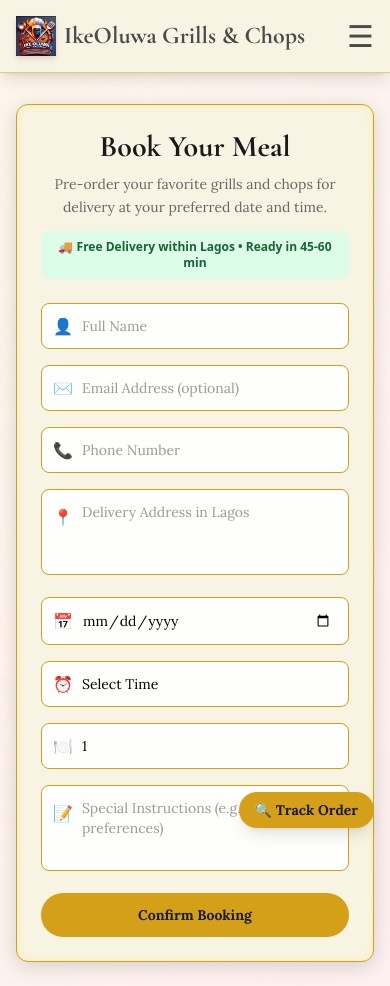
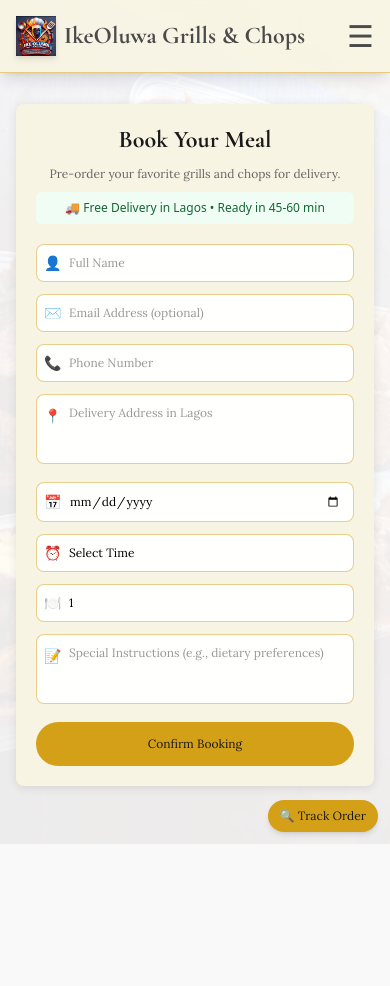
Before and after one commit to A9Pro/ikeolouwa-grills-chops, a Next.js app: page /reservations in a window 390 px wide. After the commit the page ends 844 px from the top, so only its background shows below. Built offline with nearby package versions, Linux system fonts and the light colour scheme.

Commit message:
Enhance reservations/page.tsx for visible background image, cleaner design, and improved mobile-friendliness

```diff
--- a/src/app/reservations/page.tsx
+++ b/src/app/reservations/page.tsx
@@ -45,24 +45,24 @@ const CountdownTimer = ({ targetDate }: { targetDate: string | Date }) => {
 
   if (timeRemaining.isExpired) {
     return (
-      <div className="text-red-500 font-semibold text-center mt-4 text-sm">
+      <div className="text-red-500 font-semibold text-center mt-3 text-xs sm:text-sm">
         Delivery Time Has Passed
       </div>
     );
   }
 
   return (
-    <div className="mt-4">
-      <p className="text-xs text-[#666] mb-2 font-lora text-center">
+    <div className="mt-3">
+      <p className="text-xs text-[#666] mb-2 font-lora text-center sm:text-sm">
         Time until your meal delivery:
       </p>
       <div className="grid grid-cols-4 gap-2 text-center">
         {["days", "hours", "minutes", "seconds"].map((unit, i) => (
           <div
             key={i}
-            className="bg-[#D4A017]/10 rounded-lg p-2 border border-[#D4A017]/50"
+            className="bg-[#D4A017]/10 rounded-md p-2 border border-[#D4A017]/30"
           >
-            <div className="text-lg font-bold text-[#D4A017]">
+            <div className="text-base font-bold text-[#D4A017] sm:text-lg">
               {timeRemaining[unit as keyof typeof timeRemaining]}
             </div>
             <div className="text-xs text-[#666] font-lora">
@@ -243,53 +243,53 @@ const MealBookingPage = () => {
   const customStyles = `
     .font-cormorant { font-family: 'Cormorant Garamond', serif; }
     .font-lora { font-family: 'Lora', serif; }
-    .nav-link { color: #4A4A4A; transition: color 200ms; position: relative; }
+    .nav-link { color: #1A1A1A; transition: color 200ms; position: relative; }
     .nav-link:hover { color: #D4A017; }
     .nav-link::after { content: ''; position: absolute; bottom: -4px; left: 0; width: 100%; height: 1px; background: #D4A017; transform: scaleX(0); transition: transform 200ms; transform-origin: left; }
     .nav-link:hover::after { transform: scaleX(1); }
-    .btn-gold { padding: 0.75rem 2rem; background: #D4A017; color: #1A1A1A; font-weight: 600; border-radius: 9999px; transition: all 200ms; }
-    .btn-gold:hover { background: #B88C14; transform: scale(1.03); }
-    .btn-gold-outline { padding: 0.75rem 2rem; border: 2px solid #D4A017; color: #D4A017; border-radius: 9999px; transition: all 200ms; }
-    .btn-gold-outline:hover { background: #D4A017; color: #1A1A1A; transform: scale(1.03); }
-    .shiny-gold-card-bg { background: #F8F4E3; border: 1px solid #D4A017; box-shadow: 0 4px 20px rgba(0,0,0,0.15), inset 0 0 10px rgba(255,215,0,0.2); }
+    .btn-gold { padding: 0.75rem 1.5rem; background: #D4A017; color: #1A1A1A; font-weight: 500; border-radius: 9999px; transition: all 200ms; min-height: 44px; }
+    .btn-gold:hover { background: #B88C14; transform: scale(1.02); }
+    .btn-gold-outline { padding: 0.75rem 1.5rem; border: 1px solid #D4A017; color: #D4A017; border-radius: 9999px; transition: all 200ms; min-height: 44px; }
+    .btn-gold-outline:hover { background: #D4A017; color: #1A1A1A; transform: scale(1.02); }
+    .shiny-gold-card-bg { background: #F8F4E3; border: 1px solid #D4A017/50; box-shadow: 0 2px 10px rgba(0,0,0,0.1); }
   `;
 
   return (
     <>
       <style>{customStyles}</style>
-      <div className="min-h-screen bg-gradient-to-br from-orange-50 to-red-50 relative overflow-hidden pt-20">
+      <div className="min-h-screen bg-white relative overflow-hidden pt-20">
         {/* Background Image Overlay */}
         {backgroundImage && (
           <div
-            className="absolute inset-0 bg-cover bg-center opacity-10 transition-opacity duration-500"
+            className="absolute inset-0 bg-cover bg-center opacity-30 transition-opacity duration-300"
             style={{ backgroundImage: `url(${backgroundImage})` }}
           />
         )}
-        <div className="absolute inset-0 bg-gradient-to-br from-orange-50/90 to-red-50/90" />
+        <div className="absolute inset-0 bg-white/70" />
 
         {/* Main Content */}
-        <div className="relative z-10 container mx-auto px-4 py-6">
+        <div className="relative z-10 container mx-auto px-4 py-6 sm:px-6">
           {view === "form" && (
-            <div className="max-w-md mx-auto">
-              <div className="shiny-gold-card-bg rounded-xl p-6 shadow-lg">
-                <div className="text-center mb-6">
-                  <h1 className="font-cormorant text-3xl font-bold text-[#1A1A1A] mb-2 sm:text-4xl">
+            <div className="max-w-sm mx-auto sm:max-w-md">
+              <div className="shiny-gold-card-bg rounded-lg p-5 sm:p-6">
+                <div className="text-center mb-5">
+                  <h1 className="font-cormorant text-2xl font-bold text-[#1A1A1A] mb-2 sm:text-3xl">
                     {formFields.id ? "Update Your Order" : "Book Your Meal"}
                   </h1>
-                  <p className="font-lora text-[#666] text-sm leading-relaxed sm:text-base">
-                    Pre-order your favorite grills and chops for delivery at your preferred date and time.
+                  <p className="font-lora text-[#666] text-xs leading-relaxed sm:text-sm">
+                    Pre-order your favorite grills and chops for delivery.
                   </p>
-                  <div className="mt-3 p-2 bg-green-100 rounded-lg">
-                    <p className="text-green-800 font-semibold text-xs sm:text-sm">
-                      🚚 Free Delivery within Lagos • Ready in 45-60 min
+                  <div className="mt-2 p-2 bg-green-50 rounded-md">
+                    <p className="text-green-800 font-medium text-xs sm:text-sm">
+                      🚚 Free Delivery in Lagos • Ready in 45-60 min
                     </p>
                   </div>
                 </div>
 
-                <form onSubmit={handleSubmit} className="space-y-4">
+                <form onSubmit={handleSubmit} className="space-y-3">
                   {/* Full Name */}
                   <div className="relative">
-                    <span className="absolute left-3 top-1/2 transform -translate-y-1/2 text-[#D4A017] text-base">
+                    <span className="absolute left-2 top-1/2 transform -translate-y-1/2 text-[#D4A017] text-sm sm:text-base">
                       👤
                     </span>
                     <input
@@ -299,13 +299,13 @@ const MealBookingPage = () => {
                       onChange={handleFormChange}
                       required
                       placeholder="Full Name"
-                      className="w-full pl-10 pr-4 py-3 border border-[#D4A017] rounded-lg bg-white/90 font-lora text-sm placeholder-[#999] focus:outline-none focus:ring-1 focus:ring-[#D4A017] focus:border-[#D4A017] transition-colors sm:text-base"
+                      className="w-full pl-8 pr-3 py-2.5 border border-[#D4A017]/50 rounded-lg bg-white/95 font-lora text-xs placeholder-[#999] focus:outline-none focus:ring-1 focus:ring-[#D4A017] focus:border-[#D4A017] sm:text-sm sm:pl-9 sm:py-3"
                     />
                   </div>
 
                   {/* Email Address */}
                   <div className="relative">
-                    <span className="absolute left-3 top-1/2 transform -translate-y-1/2 text-[#D4A017] text-base">
+                    <span className="absolute left-2 top-1/2 transform -translate-y-1/2 text-[#D4A017] text-sm sm:text-base">
                       ✉️
                     </span>
                     <input
@@ -314,13 +314,13 @@ const MealBookingPage = () => {
                       value={formFields.email}
                       onChange={handleFormChange}
                       placeholder="Email Address (optional)"
-                      className="w-full pl-10 pr-4 py-3 border border-[#D4A017] rounded-lg bg-white/90 font-lora text-sm placeholder-[#999] focus:outline-none focus:ring-1 focus:ring-[#D4A017] focus:border-[#D4A017] transition-colors sm:text-base"
+                      className="w-full pl-8 pr-3 py-2.5 border border-[#D4A017]/50 rounded-lg bg-white/95 font-lora text-xs placeholder-[#999] focus:outline-none focus:ring-1 focus:ring-[#D4A017] focus:border-[#D4A017] sm:text-sm sm:pl-9 sm:py-3"
                     />
                   </div>
 
                   {/* Phone Number */}
                   <div className="relative">
-                    <span className="absolute left-3 top-1/2 transform -translate-y-1/2 text-[#D4A017] text-base">
+                    <span className="absolute left-2 top-1/2 transform -translate-y-1/2 text-[#D4A017] text-sm sm:text-base">
                       📞
                     </span>
                     <input
@@ -330,13 +330,13 @@ const MealBookingPage = () => {
                       onChange={handleFormChange}
                       required
                       placeholder="Phone Number"
-                      className="w-full pl-10 pr-4 py-3 border border-[#D4A017] rounded-lg bg-white/90 font-lora text-sm placeholder-[#999] focus:outline-none focus:ring-1 focus:ring-[#D4A017] focus:border-[#D4A017] transition-colors sm:text-base"
+                      className="w-full pl-8 pr-3 py-2.5 border border-[#D4A017]/50 rounded-lg bg-white/95 font-lora text-xs placeholder-[#999] focus:outline-none focus:ring-1 focus:ring-[#D4A017] focus:border-[#D4A017] sm:text-sm sm:pl-9 sm:py-3"
                     />
                   </div>
 
                   {/* Delivery Address */}
                   <div className="relative">
-                    <span className="absolute left-3 top-4 text-[#D4A017] text-base">
+                    <span className="absolute left-2 top-3 text-[#D4A017] text-sm sm:text-base">
                       📍
                     </span>
                     <textarea
@@ -346,14 +346,14 @@ const MealBookingPage = () => {
                       required
                       placeholder="Delivery Address in Lagos"
                       rows={3}
-                      className="w-full pl-10 pr-4 py-3 border border-[#D4A017] rounded-lg bg-white/90 font-lora text-sm placeholder-[#999] focus:outline-none focus:ring-1 focus:ring-[#D4A017] focus:border-[#D4A017] transition-colors resize-none sm:text-base"
+                      className="w-full pl-8 pr-3 py-2.5 border border-[#D4A017]/50 rounded-lg bg-white/95 font-lora text-xs placeholder-[#999] focus:outline-none focus:ring-1 focus:ring-[#D4A017] focus:border-[#D4A017] resize-none sm:text-sm sm:pl-9 sm:py-3"
                     />
                   </div>
 
                   {/* Date and Time */}
-                  <div className="grid grid-cols-1 sm:grid-cols-2 gap-4">
+                  <div className="grid grid-cols-1 gap-3 sm:grid-cols-2 sm:gap-4">
                     <div className="relative">
-                      <span className="absolute left-3 top-1/2 transform -translate-y-1/2 text-[#D4A017] text-base">
+                      <span className="absolute left-2 top-1/2 transform -translate-y-1/2 text-[#D4A017] text-sm sm:text-base">
                         📅
                       </span>
                       <input
@@ -363,11 +363,11 @@ const MealBookingPage = () => {
                         onChange={handleFormChange}
                         required
                         min={new Date().toISOString().split("T")[0]}
-                        className="w-full pl-10 pr-4 py-3 border border-[#D4A017] rounded-lg bg-white/90 font-lora text-sm focus:outline-none focus:ring-1 focus:ring-[#D4A017] focus:border-[#D4A017] transition-colors sm:text-base"
+                        className="w-full pl-8 pr-3 py-2.5 border border-[#D4A017]/50 rounded-lg bg-white/95 font-lora text-xs focus:outline-none focus:ring-1 focus:ring-[#D4A017] focus:border-[#D4A017] sm:text-sm sm:pl-9 sm:py-3"
                       />
                     </div>
                     <div className="relative">
-                      <span className="absolute left-3 top-1/2 transform -translate-y-1/2 text-[#D4A017] text-base">
+                      <span className="absolute left-2 top-1/2 transform -translate-y-1/2 text-[#D4A017] text-sm sm:text-base">
                         ⏰
                       </span>
                       <select
@@ -375,7 +375,7 @@ const MealBookingPage = () => {
                         value={formFields.time}
                         onChange={handleFormChange}
                         required
-                        className="w-full pl-10 pr-4 py-3 border border-[#D4A017] rounded-lg bg-white/90 font-lora text-sm focus:outline-none focus:ring-1 focus:ring-[#D4A017] focus:border-[#D4A017] transition-colors appearance-none sm:text-base"
+                        className="w-full pl-8 pr-3 py-2.5 border border-[#D4A017]/50 rounded-lg bg-white/95 font-lora text-xs focus:outline-none focus:ring-1 focus:ring-[#D4A017] focus:border-[#D4A017] appearance-none sm:text-sm sm:pl-9 sm:py-3"
                       >
                         <option value="">Select Time</option>
                         {Array.from({ length: 48 }, (_, i) => {
@@ -394,7 +394,7 @@ const MealBookingPage = () => {
 
                   {/* Number of Meals */}
                   <div className="relative">
-                    <span className="absolute left-3 top-1/2 transform -translate-y-1/2 text-[#D4A017] text-base">
+                    <span className="absolute left-2 top-1/2 transform -translate-y-1/2 text-[#D4A017] text-sm sm:text-base">
                       🍽️
                     </span>
                     <input
@@ -406,13 +406,13 @@ const MealBookingPage = () => {
                       max="20"
                       required
                       placeholder="Number of Meals"
-                      className="w-full pl-10 pr-4 py-3 border border-[#D4A017] rounded-lg bg-white/90 font-lora text-sm placeholder-[#999] focus:outline-none focus:ring-1 focus:ring-[#D4A017] focus:border-[#D4A017] transition-colors sm:text-base"
+                      className="w-full pl-8 pr-3 py-2.5 border border-[#D4A017]/50 rounded-lg bg-white/95 font-lora text-xs placeholder-[#999] focus:outline-none focus:ring-1 focus:ring-[#D4A017] focus:border-[#D4A017] sm:text-sm sm:pl-9 sm:py-3"
                     />
                   </div>
 
                   {/* Special Instructions */}
                   <div className="relative">
-                    <span className="absolute left-3 top-4 text-[#D4A017] text-base">
+                    <span className="absolute left-2 top-3 text-[#D4A017] text-sm sm:text-base">
                       📝
                     </span>
                     <textarea
@@ -421,14 +421,14 @@ const MealBookingPage = () => {
                       onChange={handleFormChange}
                       placeholder="Special Instructions (e.g., dietary preferences)"
                       rows={3}
-                      className="w-full pl-10 pr-4 py-3 border border-[#D4A017] rounded-lg bg-white/90 font-lora text-sm placeholder-[#999] focus:outline-none focus:ring-1 focus:ring-[#D4A017] focus:border-[#D4A017] transition-colors resize-none sm:text-base"
+                      className="w-full pl-8 pr-3 py-2.5 border border-[#D4A017]/50 rounded-lg bg-white/95 font-lora text-xs placeholder-[#999] focus:outline-none focus:ring-1 focus:ring-[#D4A017] focus:border-[#D4A017] resize-none sm:text-sm sm:pl-9 sm:py-3"
                     />
                   </div>
 
                   {/* Submit Button */}
                   <button
                     type="submit"
-                    className="w-full btn-gold font-lora text-sm sm:text-base"
+                    className="w-full btn-gold font-lora text-xs sm:text-sm"
                   >
                     {formFields.id ? "Update Order" : "Confirm Booking"}
                   </button>
@@ -438,32 +438,32 @@ const MealBookingPage = () => {
           )}
 
           {view === "success" && currentOrder && (
-            <div className="max-w-md mx-auto">
-              <div className="shiny-gold-card-bg rounded-xl p-6 shadow-lg text-center">
-                <div className="text-5xl mb-4">🎉</div>
-                <h2 className="font-cormorant text-2xl font-bold text-[#1A1A1A] mb-3 sm:text-3xl">
+            <div className="max-w-sm mx-auto sm:max-w-md">
+              <div className="shiny-gold-card-bg rounded-lg p-5 sm:p-6 text-center">
+                <div className="text-4xl mb-3 sm:text-5xl">🎉</div>
+                <h2 className="font-cormorant text-xl font-bold text-[#1A1A1A] mb-2 sm:text-2xl">
                   Order Confirmed!
                 </h2>
-                <p className="font-lora text-[#666] text-sm mb-4 sm:text-base">
-                  Your meal booking is confirmed. We'll contact you soon to discuss menu and payment.
+                <p className="font-lora text-[#666] text-xs mb-3 sm:text-sm">
+                  Your meal booking is confirmed. We'll contact you soon.
                 </p>
 
-                <div className="bg-white/70 rounded-lg p-4 mb-4 text-left">
-                  <div className="space-y-2 text-sm sm:text-base">
+                <div className="bg-white/95 rounded-md p-3 mb-3 text-left sm:p-4">
+                  <div className="space-y-2 text-xs sm:text-sm">
                     <div className="flex justify-between">
-                      <span className="font-semibold text-[#666]">Order ID:</span>
+                      <span className="font-medium text-[#666]">Order ID:</span>
                       <span className="font-bold text-[#D4A017]">{currentOrder.id}</span>
                     </div>
                     <div className="flex justify-between">
-                      <span className="font-semibold text-[#666]">Name:</span>
+                      <span className="font-medium text-[#666]">Name:</span>
                       <span className="text-[#1A1A1A]">{currentOrder.name}</span>
                     </div>
                     <div className="flex justify-between">
-                      <span className="font-semibold text-[#666]">Phone:</span>
+                      <span className="font-medium text-[#666]">Phone:</span>
                       <span className="text-[#1A1A1A]">{currentOrder.phone}</span>
                     </div>
                     <div className="flex justify-between">
-                      <span className="font-semibold text-[#666]">Delivery Date:</span>
+                      <span className="font-medium text-[#666]">Delivery Date:</span>
                       <span className="text-[#1A1A1A]">
                         {new Date(currentOrder.date).toLocaleDateString("en-US", {
                           weekday: "long",
@@ -474,17 +474,17 @@ const MealBookingPage = () => {
                       </span>
                     </div>
                     <div className="flex justify-between">
-                      <span className="font-semibold text-[#666]">Delivery Time:</span>
+                      <span className="font-medium text-[#666]">Delivery Time:</span>
                       <span className="text-[#1A1A1A]">{currentOrder.time}</span>
                     </div>
                     <div className="flex justify-between">
-                      <span className="font-semibold text-[#666]">Meals:</span>
+                      <span className="font-medium text-[#666]">Meals:</span>
                       <span className="text-[#1A1A1A]">{currentOrder.mealQuantity}</span>
                     </div>
                     {currentOrder.specialInstructions && (
                       <div className="pt-2 border-t border-[#D4A017]/20">
-                        <span className="font-semibold text-[#666]">Special Instructions:</span>
-                        <p className="text-[#1A1A1A] mt-1 text-sm sm:text-base">
+                        <span className="font-medium text-[#666]">Special Instructions:</span>
+                        <p className="text-[#1A1A1A] mt-1 text-xs sm:text-sm">
                           {currentOrder.specialInstructions}
                         </p>
                       </div>
@@ -494,23 +494,23 @@ const MealBookingPage = () => {
 
                 <CountdownTimer targetDate={currentOrder.dateTime} />
 
-                <div className="flex gap-3 mt-6">
+                <div className="flex gap-2 mt-4 sm:gap-3">
                   <button
                     onClick={handleEditOrder}
-                    className="flex-1 btn-gold-outline font-lora text-sm sm:text-base"
+                    className="flex-1 btn-gold-outline font-lora text-xs sm:text-sm"
                   >
                     Edit Order
                   </button>
                   <button
                     onClick={handleMakeAnother}
-                    className="flex-1 btn-gold font-lora text-sm sm:text-base"
+                    className="flex-1 btn-gold font-lora text-xs sm:text-sm"
                   >
                     New Booking
                   </button>
                 </div>
 
-                <div className="mt-4 p-3 bg-blue-50 rounded-lg">
-                  <p className="text-blue-800 text-xs font-semibold sm:text-sm">
+                <div className="mt-3 p-2 bg-blue-50 rounded-md sm:p-3">
+                  <p className="text-blue-800 text-xs font-medium sm:text-sm">
                     📱 We'll call you to confirm menu and delivery details
                   </p>
                   <p className="text-blue-700 text-xs mt-1 sm:text-sm">
@@ -522,20 +522,20 @@ const MealBookingPage = () => {
           )}
 
           {view === "tracking" && (
-            <div className="max-w-md mx-auto">
-              <div className="shiny-gold-card-bg rounded-xl p-6 shadow-lg">
-                <div className="text-center mb-6">
-                  <h2 className="font-cormorant text-2xl font-bold text-[#1A1A1A] mb-2 sm:text-3xl">
+            <div className="max-w-sm mx-auto sm:max-w-md">
+              <div className="shiny-gold-card-bg rounded-lg p-5 sm:p-6">
+                <div className="text-center mb-5">
+                  <h2 className="font-cormorant text-xl font-bold text-[#1A1A1A] mb-2 sm:text-2xl">
                     Track Your Order
                   </h2>
-                  <p className="font-lora text-[#666] text-sm sm:text-base">
+                  <p className="font-lora text-[#666] text-xs sm:text-sm">
                     Enter your order ID to view booking details
                   </p>
                 </div>
 
-                <form onSubmit={handleTrackSubmit} className="space-y-4">
+                <form onSubmit={handleTrackSubmit} className="space-y-3">
                   <div className="relative">
-                    <span className="absolute left-3 top-1/2 transform -translate-y-1/2 text-[#D4A017] text-base">
+                    <span className="absolute left-2 top-1/2 transform -translate-y-1/2 text-[#D4A017] text-sm sm:text-base">
                       🔍
                     </span>
                     <input
@@ -544,26 +544,26 @@ const MealBookingPage = () => {
                       onChange={(e) => setTrackingId(e.target.value)}
                       required
                       placeholder="Order ID (e.g., IG-1234)"
-                      className="w-full pl-10 pr-4 py-3 border border-[#D4A017] rounded-lg bg-white/90 font-lora text-sm placeholder-[#999] focus:outline-none focus:ring-1 focus:ring-[#D4A017] focus:border-[#D4A017] transition-colors uppercase sm:text-base"
+                      className="w-full pl-8 pr-3 py-2.5 border border-[#D4A017]/50 rounded-lg bg-white/95 font-lora text-xs placeholder-[#999] focus:outline-none focus:ring-1 focus:ring-[#D4A017] focus:border-[#D4A017] uppercase sm:text-sm sm:pl-9 sm:py-3"
                     />
                   </div>
 
                   {trackingError && (
-                    <div className="text-red-500 text-center font-lora text-xs bg-red-50 p-2 rounded-lg sm:text-sm">
+                    <div className="text-red-500 text-center font-lora text-xs bg-red-50 p-2 rounded-md sm:text-sm">
                       {trackingError}
                     </div>
                   )}
 
                   <button
                     type="submit"
-                    className="w-full btn-gold font-lora text-sm sm:text-base"
+                    className="w-full btn-gold font-lora text-xs sm:text-sm"
                   >
                     Track Order
                   </button>
                   <button
                     type="button"
                     onClick={() => setView("form")}
-                    className="w-full btn-gold-outline font-lora text-sm sm:text-base"
+                    className="w-full btn-gold-outline font-lora text-xs sm:text-sm"
                   >
                     ← Back to Booking
                   </button>
@@ -577,7 +577,7 @@ const MealBookingPage = () => {
         {view !== "tracking" && (
           <button
             onClick={() => setView("tracking")}
-            className="fixed bottom-4 right-4 bg-[#D4A017] text-[#1A1A1A] px-4 py-2 rounded-full font-lora text-sm font-semibold shadow-lg hover:bg-[#B88C14] transition-colors z-20 sm:text-base sm:px-6 sm:py-3"
+            className="fixed bottom-3 right-3 bg-[#D4A017] text-[#1A1A1A] px-3 py-2 rounded-full font-lora text-xs font-medium shadow-md hover:bg-[#B88C14] transition-colors z-20 sm:text-sm sm:px-4 sm:py-2.5"
           >
             🔍 Track Order
           </button>
```
